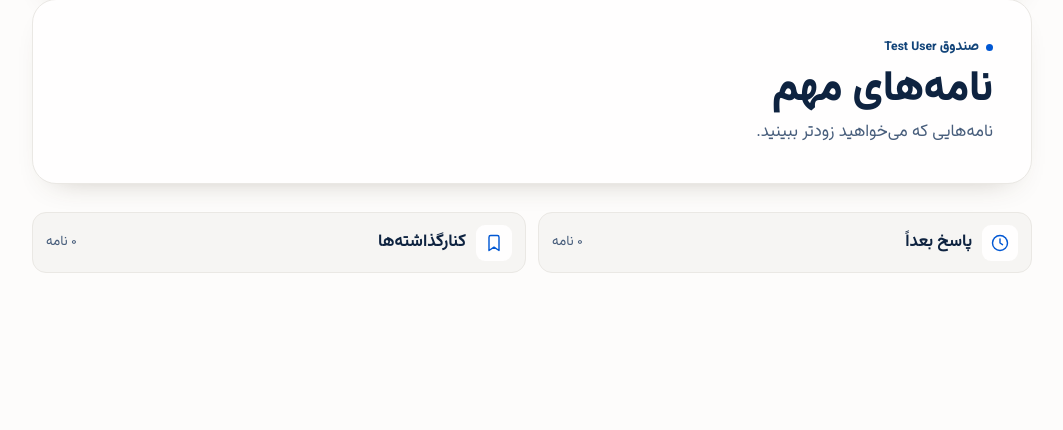
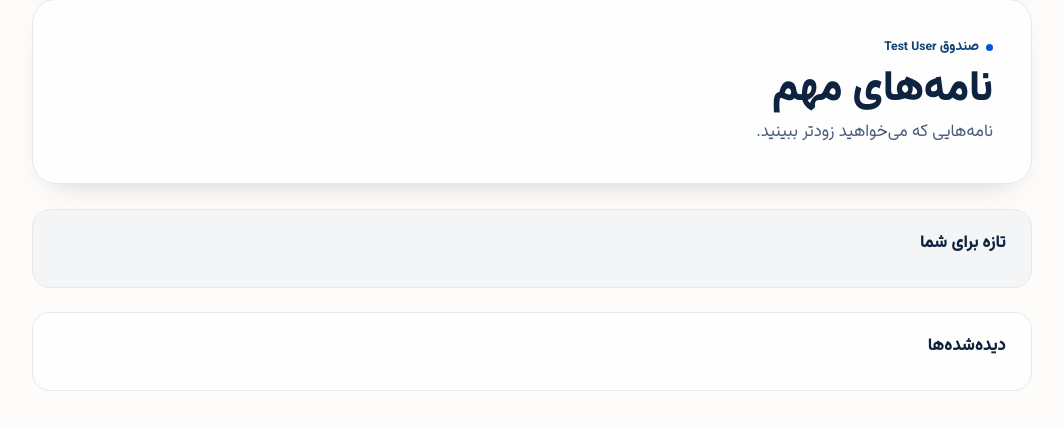
Before and after one commit to AmirMehrabi/Kioosk-space, a Laravel app: page /mail in a window 1280 px wide. Shown: the part 271-701 px from the top of the page, without its empty margins (108-1171 px from the left). Run offline with Laravel 12, Linux system fonts and the light colour scheme; a user stored in the database is signed in; data comes from the database, SQL or seed files in the repository; style sheets or scripts are compiled from the project's sources.

Commit message:
Give unread mail a dedicated inbox section

```diff
--- a/app/Http/Controllers/MailboxController.php
+++ b/app/Http/Controllers/MailboxController.php
@@ -19,7 +19,7 @@ class MailboxController extends Controller
 
     public function index(Request $request): JsonResponse
     {
-        $data = $request->validate(['folder' => 'required|in:imbox,sent,feed,receipts,later,saved', 'q' => 'nullable|string|max:200', 'position' => 'nullable|integer|min:0|max:100000']);
+        $data = $request->validate(['folder' => 'required|in:imbox,sent,feed,receipts,later,saved', 'q' => 'nullable|string|max:200', 'position' => 'nullable|integer|min:0|max:100000', 'section' => 'nullable|in:unread,seen']);
         $user = $request->user();
         try {
             $this->mail->ensureAccount($user);
@@ -31,6 +31,8 @@ class MailboxController extends Controller
             };
             if (! empty($data['q'])) {
                 $filter = ['text' => $data['q'], 'notKeyword' => '$draft'];
+            } elseif ($folder === 'imbox' && isset($data['section'])) {
+                $filter[$data['section'] === 'unread' ? 'notKeyword' : 'hasKeyword'] = '$seen';
             }
             $ids = $this->mail->request('Email/query', [
                 'filter' => $filter, 'position' => (int) ($data['position'] ?? 0), 'limit' => 35,
--- a/resources/css/app.css
+++ b/resources/css/app.css
@@ -121,6 +121,14 @@ h1 { font-size: clamp(26px, 3.8vw, 40px); line-height: 1.22; font-weight: 850; m
 .eyebrow { display: flex; align-items: center; gap: 7px; color: #124479; margin: 0 0 8px; font-weight: 750; font-size: 13px; }
 .eyebrow span, .unread-dot { width: 7px; height: 7px; border-radius: 50%; background: var(--blue); }
 .intro-description { color: var(--muted); margin: 7px 0 0; }
+.inbox-group {
+    padding: clamp(12px, 2.2vw, 22px); border: 1px solid var(--border); border-radius: 18px;
+    background: var(--surface);
+}
+.inbox-group.inbox-unread { background: #f4f5f7; }
+.inbox-group .message-list { box-shadow: none; border-radius: 12px; }
+.inbox-empty { display: grid; place-items: center; min-height: 96px; margin: 0; color: var(--muted); text-align: center; }
+.group-more { margin-block-start: 10px; }
 .message-group { margin-block: 0 24px; }
 .group-title { display: flex; align-items: center; gap: 9px; margin: 0 3px 9px; }
 .group-title h2 { margin: 0; font-size: 16px; font-weight: 850; }
@@ -187,11 +195,6 @@ h1 { font-size: clamp(26px, 3.8vw, 40px); line-height: 1.22; font-weight: 850; m
 .composer textarea { display: block; width: 100%; min-height: 290px; resize: vertical; padding: 22px; line-height: 1.9; outline-offset: -3px; }
 .compose-footer { border-top: 1px solid var(--border); display: flex; flex-wrap: wrap; align-items: center; justify-content: space-between; gap: 10px; padding: 15px 22px; }
 .compose-footer small { color: var(--muted); }
-.piles { display: flex; flex-wrap: wrap; gap: 12px; margin-block-start: 28px; }
-.pile { flex: 1 1 205px; display: flex; align-items: center; gap: 10px; min-height: 61px; background: var(--subtle); border: 1px solid var(--border); border-radius: 14px; padding: 9px 13px; }
-.pile:hover, .pile[aria-current=page] { background: var(--subtle-hover); border-color: #cfcbc3; }
-.pile-icon { display: grid; place-items: center; width: 36px; height: 36px; background: var(--surface); border-radius: 9px; color: var(--blue); }
-.pile-count { color: var(--muted); font-size: 13px; margin-inline-start: auto; }
 .toast { opacity: 0; pointer-events: none; position: fixed; z-index: 5; inset-inline-end: 20px; inset-block-end: 20px; padding: 13px 19px; border-radius: 10px; background: var(--navy); color: white; box-shadow: 0 6px 20px #0a193133; }
 .toast.has-notice { opacity: 1; }
 @media (max-width: 750px) {
--- a/resources/js/app.js
+++ b/resources/js/app.js
@@ -76,7 +76,7 @@ Alpine.data('mailbox', () => ({
     loading: false,
     busy: false,
     loadError: '',
-    more: false,
+    pages: {},
     loadVersion: 0,
     draftTimer: null,
     searchTimer: null,
@@ -110,18 +110,30 @@ Alpine.data('mailbox', () => ({
             }
         }
     },
-    async load(append = false) {
+    get splitInbox() {
+        return !this.compose && this.folderKey === 'imbox' && !this.query.trim();
+    },
+    async load(append = false, section = 'all') {
         const version = ++this.loadVersion;
         this.loading = true;
         if (!append) this.loadError = '';
         try {
-            const params = new URLSearchParams({folder: this.folderKey, q: this.query, position: append ? this.messages.length : 0});
-            const data = await mailRequest('data?' + params);
-            if (version !== this.loadVersion) return false;
-            const rows = data.messages.map(message => ({...message, time: time.format(new Date(message.receivedAt))}));
-            this.messages = append ? [...new Map([...this.messages, ...rows].map(row => [row.id, row])).values()] : rows;
-            this.more = data.more;
-            if (this.compose) this.draft = {...emptyDraft(), ...data.draft};
+            const sections = !append && this.splitInbox ? ['unread', 'seen'] : [section];
+            const pages = append ? {...this.pages} : {};
+            const messages = append ? [...this.messages] : [];
+            for (const key of sections) {
+                const position = append ? pages[key]?.position ?? 0 : 0;
+                const params = new URLSearchParams({folder: this.folderKey, q: this.query.trim(), position});
+                if (key !== 'all') params.set('section', key);
+                const data = await mailRequest('data?' + params);
+                if (version !== this.loadVersion) return false;
+
+                messages.push(...data.messages.map(message => ({...message, time: time.format(new Date(message.receivedAt))})));
+                pages[key] = {more: data.more, position: position + data.messages.length};
+                if (this.compose) this.draft = {...emptyDraft(), ...data.draft};
+            }
+            this.messages = [...new Map(messages.map(row => [row.id, row])).values()];
+            this.pages = pages;
             return true;
         } catch (error) {
             if (version === this.loadVersion) this.loadError = error.message;
@@ -187,13 +199,13 @@ Alpine.data('mailbox', () => ({
         return this.messages;
     },
     get groups() {
-        if (this.folderKey === 'imbox' && !this.query.trim()) {
+        if (this.splitInbox) {
             return [
-                { label: 'تازه برای شما', messages: this.visible.filter((message) => !message.read) },
-                { label: 'دیده‌شده‌ها', messages: this.visible.filter((message) => message.read) },
-            ].filter((group) => group.messages.length);
+                { key: 'unread', label: 'تازه برای شما', messages: this.visible.filter(message => !message.read) },
+                { key: 'seen', label: 'دیده‌شده‌ها', messages: this.visible.filter(message => message.read).sort((a, b) => b.receivedAt.localeCompare(a.receivedAt)) },
+            ];
         }
-        return this.visible.length ? [{ label: 'نامه‌ها', messages: this.visible }] : [];
+        return this.visible.length ? [{ key: 'all', label: 'نامه‌ها', messages: this.visible }] : [];
     },
     async openMessage(message) {
         this.selected = {...message};
--- a/resources/views/mail.blade.php
+++ b/resources/views/mail.blade.php
@@ -97,10 +97,10 @@
                             <p class="intro-description" x-text="query ? number(visible.length) + ' نامه پیدا شد' : folders[folderKey].description"></p>
                         </div>
                     </section>
-                    <template x-for="group in groups" :key="group.label">
-                        <section class="message-group">
-                            <div class="group-title"><h2 x-text="group.label"></h2><span x-text="number(group.messages.length)"></span></div>
-                            <div class="message-list">
+                    <template x-for="group in groups" :key="group.key">
+                        <section class="message-group" :class="{'inbox-group': group.key !== 'all', 'inbox-unread': group.key === 'unread'}" :aria-label="group.label">
+                            <div class="group-title"><h2 x-text="group.label"></h2><span x-show="group.messages.length" x-text="number(group.messages.length)"></span></div>
+                            <div class="message-list" x-show="group.messages.length">
                                 <template x-for="message in group.messages" :key="message.id">
                                     <button type="button" class="message-row" :data-message="message.id" :class="{unread: !message.read}" @click="openMessage(message)">
                                         <span class="avatar" :class="message.color" x-text="message.initial"></span>
@@ -110,20 +110,12 @@
                                     </button>
                                 </template>
                             </div>
+                            <p class="inbox-empty" x-show="!loading && !loadError && group.key === 'unread' && !group.messages.length">نامه‌ی جدیدی ندارید</p>
+                            <p class="inbox-empty" x-show="!loading && !loadError && group.key === 'seen' && !group.messages.length">هنوز نامه‌ای ندیده‌اید.</p>
+                            <button class="secondary group-more" type="button" x-show="pages[group.key]?.more && !loading && !loadError" @click="load(true, group.key)">نامه‌های بیشتر</button>
                         </section>
                     </template>
-                    <div class="empty" x-show="!loading && !loadError && !visible.length"><span x-html="icons.inbox"></span><p>نامه‌ای اینجا نیست.</p></div>
-                    <button class="secondary" type="button" x-show="more && !loading && !loadError" @click="load(true)">نامه‌های بیشتر</button>
-                    <nav class="piles" aria-label="پیگیری نامه‌ها">
-                        <template x-for="key in ['later', 'saved']" :key="key">
-                            <a class="pile" :href="folderUrl(key)" @click="navigateFolder(key, $event)"
-                                :aria-current="folderKey === key ? 'page' : null">
-                                <span class="pile-icon" x-html="icons[folders[key].icon]"></span>
-                                <strong x-text="folders[key].title"></strong>
-                                <span class="pile-count" x-text="number(messages.filter(message => message[key]).length) + ' نامه'"></span>
-                            </a>
-                        </template>
-                    </nav>
+                    <div class="empty" x-show="!splitInbox && !loading && !loadError && !visible.length"><span x-html="icons.inbox"></span><p>نامه‌ای اینجا نیست.</p></div>
                 </div>
             </template>
 
```
Also changed, not shown: tests/Feature/MailboxPaginationTest.php (+26 -0 lines).
